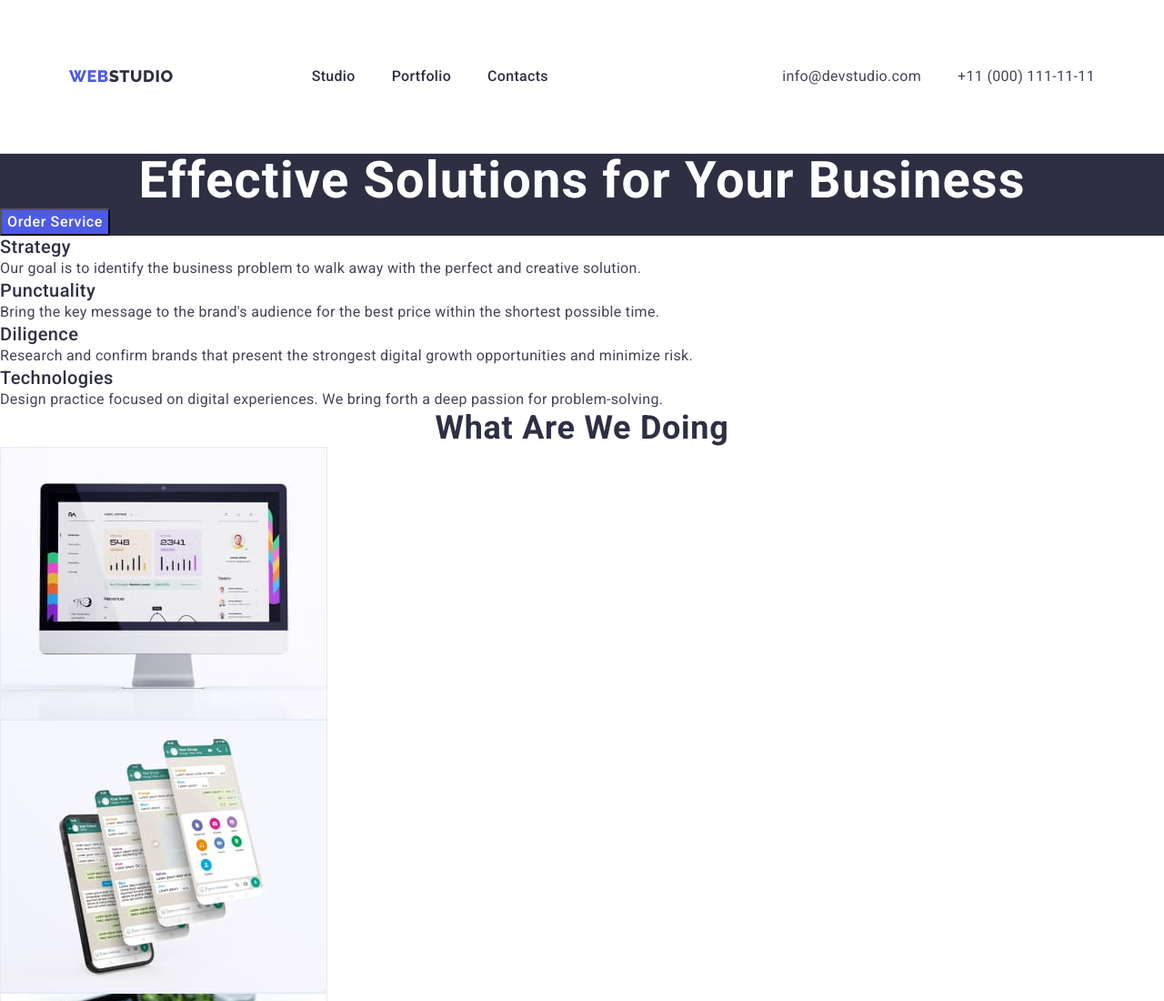
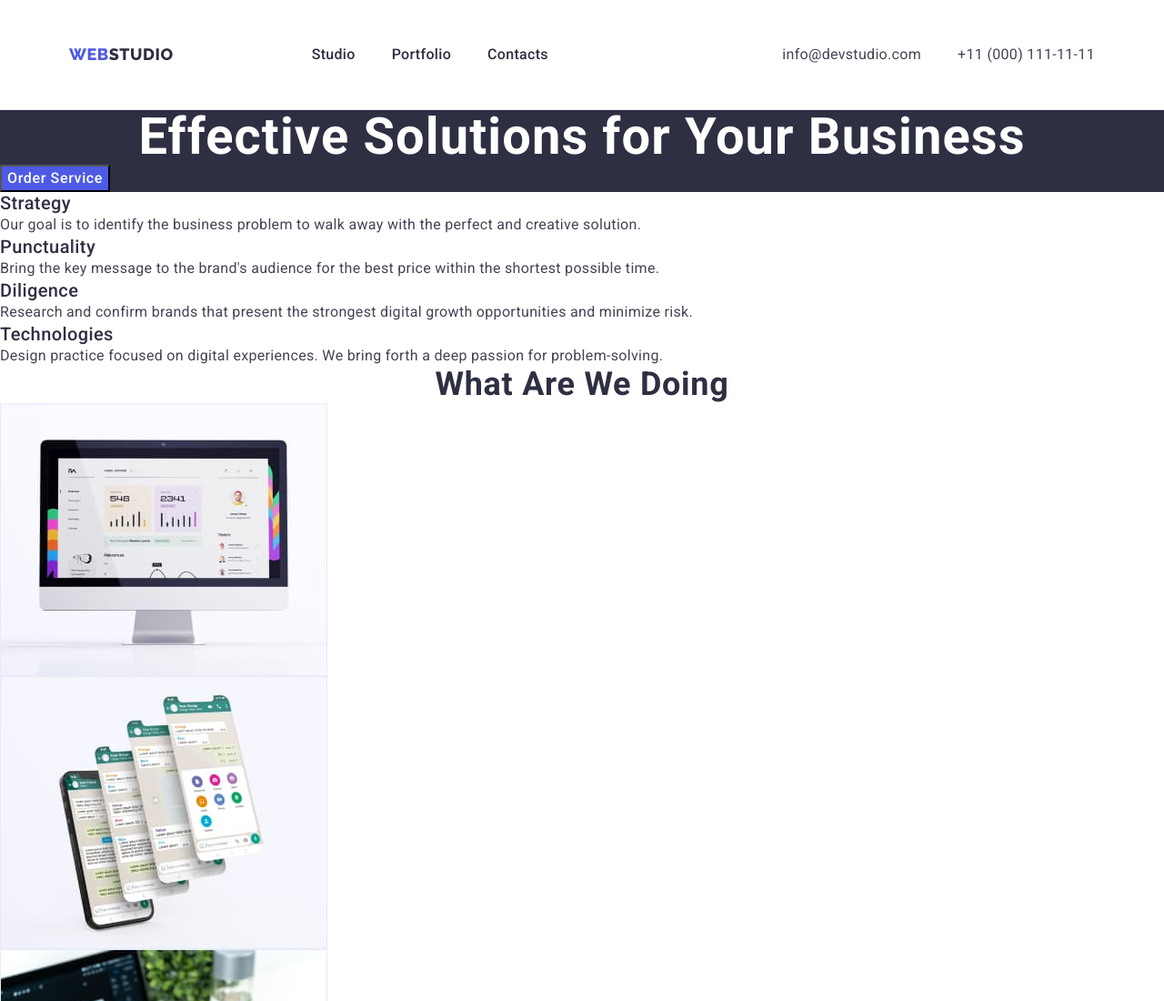
Before and after one commit to olenaroganova/goit-markup-hw-03, a plain HTML site: page index.html in a window 1280 px wide. Shown: the top 1100 px of the page at 91% size. Drawn offline with nearby package versions, Linux system fonts and the light colour scheme.

Commit message:
hader-check3

```diff
--- a/css/styles.css
+++ b/css/styles.css
@@ -83,7 +83,6 @@ img {
   display: flex;
   align-items: center;
   flex-grow: 1;
-  padding: 24px 0;
 }
 
 .content {
@@ -100,6 +99,9 @@ img {
   display: flex;
   margin-left: 76px;
   gap: 40px;
+}
+
+.nav-li {
   padding: 24px 0;
 }
 
--- a/index.html
+++ b/index.html
@@ -30,13 +30,13 @@
             >Web<span class="header-span">Studio</span></a
           >
           <ul class="header-list list">
-            <li>
+            <li class="nav-li">
               <a class="content link" href="./index.html">Studio</a>
             </li>
-            <li>
+            <li class="nav-li">
               <a class="content link" href="./portfolio.html">Portfolio</a>
             </li>
-            <li>
+            <li class="nav-li">
               <a class="content link" href="">Contacts</a>
             </li>
           </ul>
```
